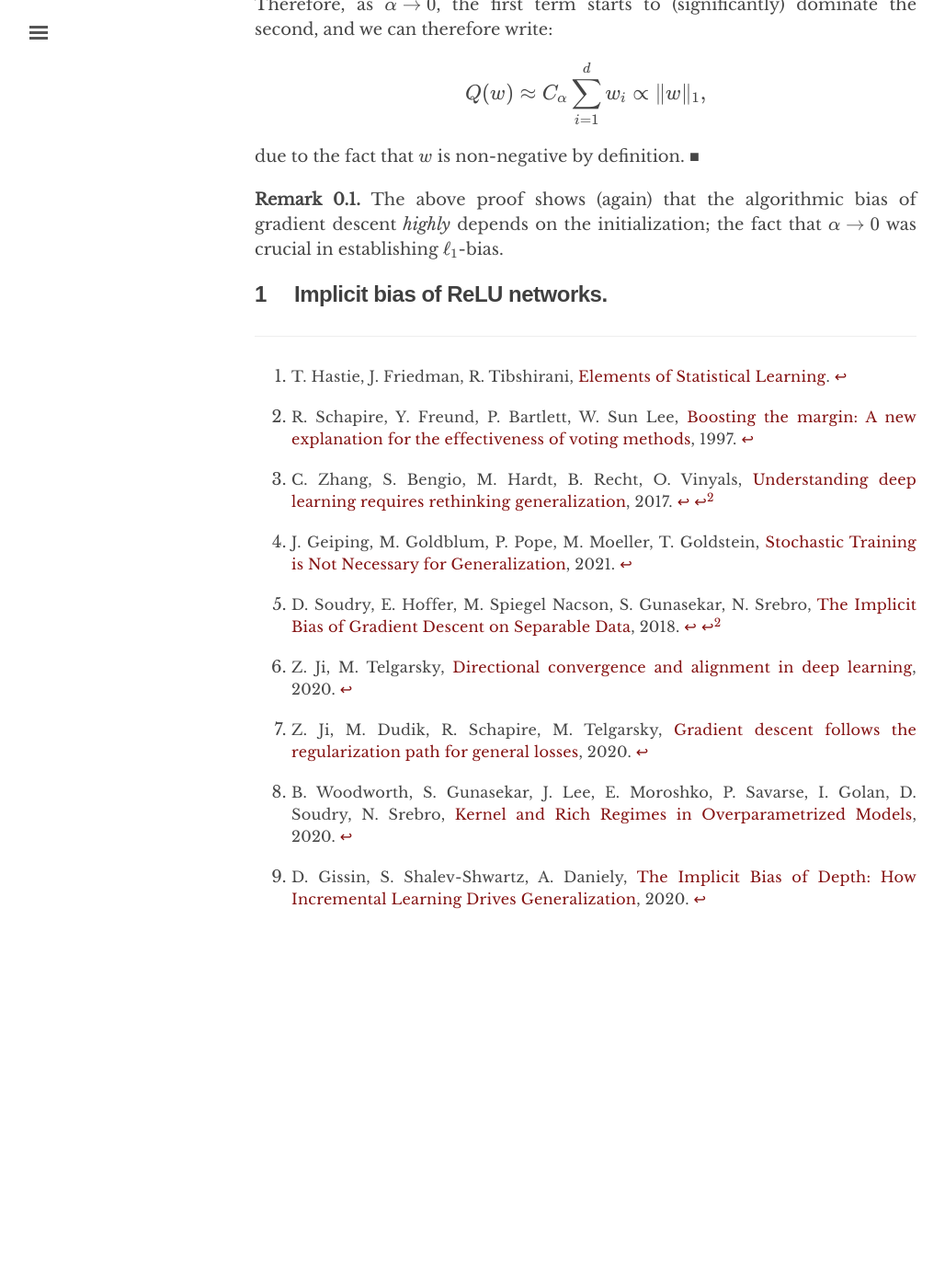
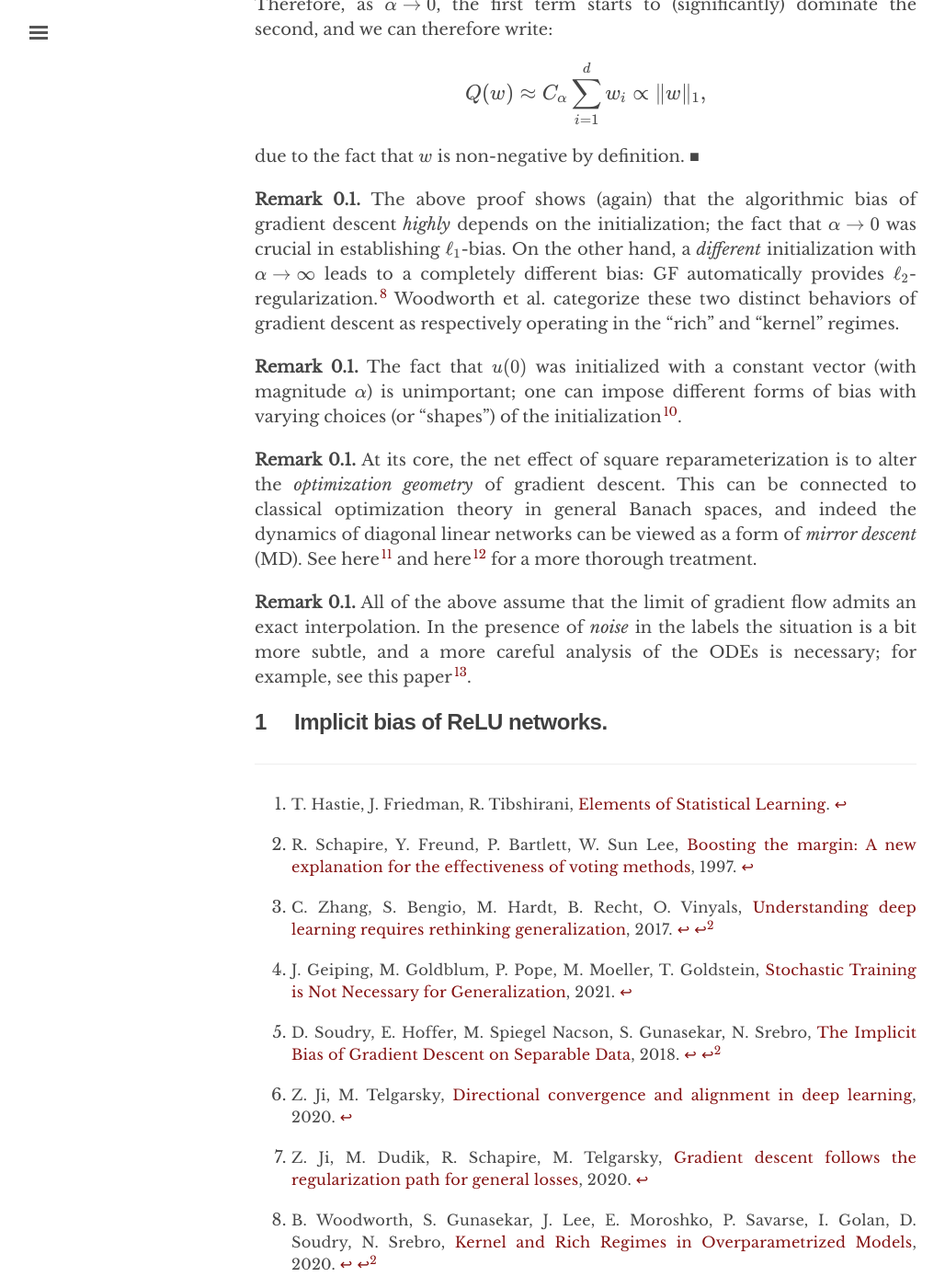
Before and after one commit to chinmayhegde/fodl, a Jekyll site: the page built from _posts/2022-01-12-generalization01.md, in a window 1280 px wide and 1400 px high, scrolled down 11723 px. Shown: the whole window at 92% size, without its empty margins (3-1031 px from the left). Built offline with Jekyll 4.4.1, drawn with Linux system fonts in a browser that asks for light colours; nearby versions of some CDN libraries; before the commit the page ends 12792 px from its top, so only the background shows below that; some of the changed text lies outside the part shown.

Commit message:
Update 2022-01-12-generalization01.md

```diff
--- a/_posts/2022-01-12-generalization01.md
+++ b/_posts/2022-01-12-generalization01.md
@@ -357,7 +357,19 @@ Somewhat curiously, we can prove that if $\alpha$ is small enough then the algor
 
 
 **Remark**{:.label #kernelvsrich}
-  The above proof shows (again) that the algorithmic bias of gradient descent *highly* depends on the initialization; the fact that $\alpha \rightarrow 0$ was crucial in establishing $\ell_1$-bias.
+  The above proof shows (again) that the algorithmic bias of gradient descent *highly* depends on the initialization; the fact that $\alpha \rightarrow 0$ was crucial in establishing $\ell_1$-bias. On the other hand, a *different* initialization with $\alpha \rightarrow \infty$ leads to a completely different bias: GF automatically provides $\ell_2$-regularization.[^woodworth] Woodworth et al. categorize these two distinct behaviors of gradient descent as respectively operating in the "rich" and "kernel" regimes.
+{:.remark}
+
+**Remark**{:.label #shape}
+  The fact that $u(0)$ was initialized with a constant vector (with magnitude $\alpha$) is unimportant; one can impose different forms of bias with varying choices (or "shapes") of the initialization[^woodworth2].
+{:.remark}
+
+**Remark**{:.label #shape}
+  At its core, the net effect of square reparameterization is to alter the *optimization geometry* of gradient descent. This can be connected to classical optimization theory in general Banach spaces, and indeed the dynamics of diagonal linear networks can be viewed as a form of *mirror descent* (MD). See here[^optgeom] and here[^mirror] for a more thorough treatment.
+{:.remark}
+
+**Remark**{:.label #noise}
+  All of the above assume that the limit of gradient flow admits an exact interpolation. In the presence of *noise* in the labels the situation is a bit more subtle, and a more careful analysis of the ODEs is necessary; for example, see this paper[^li].
 {:.remark}
 
 ## Implicit bias of ReLU networks
@@ -391,3 +403,15 @@ Somewhat curiously, we can prove that if $\alpha$ is small enough then the algor
 
 [^woodworth]:
     B. Woodworth, S. Gunasekar, J. Lee, E. Moroshko, P. Savarse, I. Golan, D. Soudry, N. Srebro, [Kernel and Rich Regimes in Overparametrized Models](http://proceedings.mlr.press/v125/woodworth20a/woodworth20a.pdf), 2020.
+
+[^woodworth2]:
+    S. Azulay, E. Moroshko, M. Naczon, N. Srebro, B. Woodworth, A. Globerson, D. Soudry, [On the Implicit Bias of Initialization Shape: Beyond Infinitesimal Mirror Descent](http://proceedings.mlr.press/v139/azulay21a/azulay21a.pdf), 2021.
+
+[^optgeom]:
+    S. Gunasekar, J. Lee, D. Soudry, N. Srebro, [Characterizing Implicit Bias in Terms of Optimization Geometry](http://proceedings.mlr.press/v80/gunasekar18a/gunasekar18a.pdf), 2018.
+
+[^mirror]:
+    S. Gunasekar, B. Woodworth, N. Srebro, [Mirrorless Mirror Descent: A Natural Derivation of Mirror Descent](http://proceedings.mlr.press/v130/gunasekar21a/gunasekar21a.pdf), 2021.
+
+[^li]:
+    J. Li, T. Nguyen, C. Hegde, R. Wong, [Implicit Sparse Regularization: The Impact of Depth and Early Stopping](https://arxiv.org/pdf/2108.05574.pdf), 2021.
```
